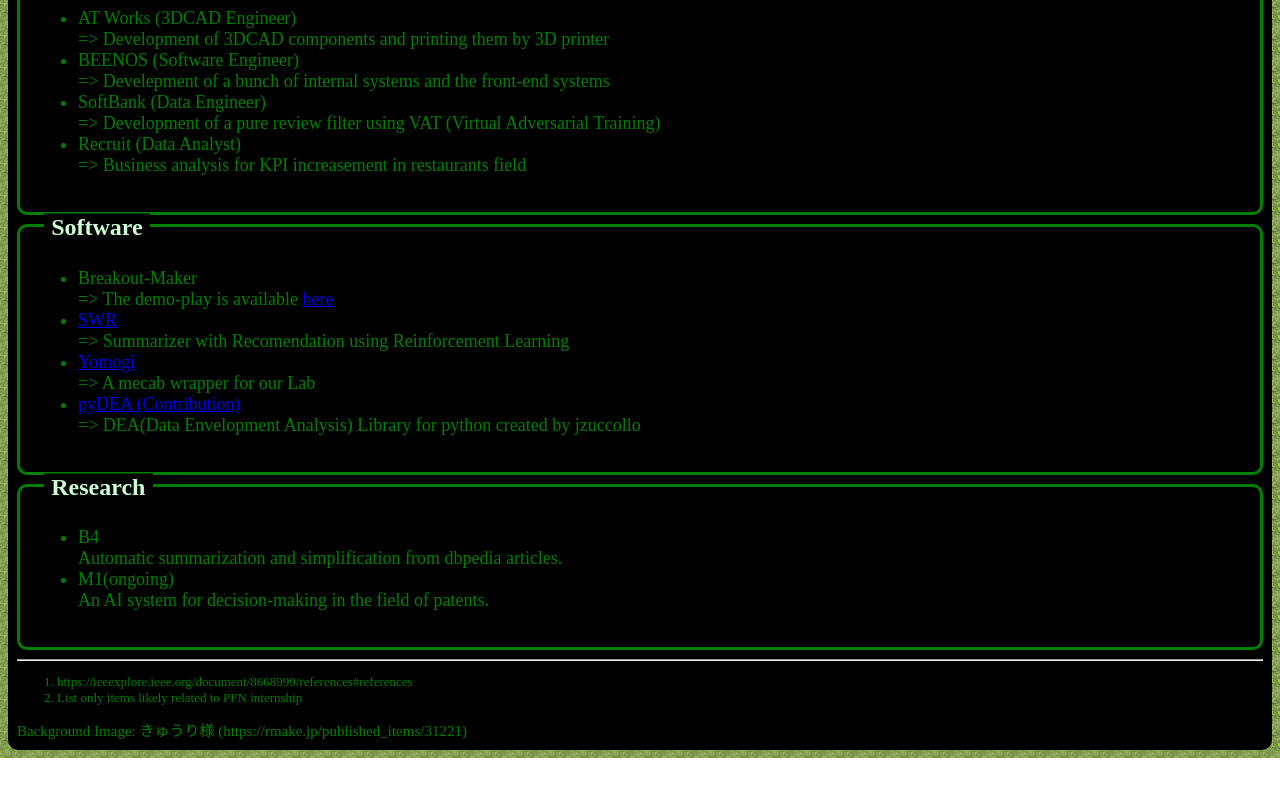
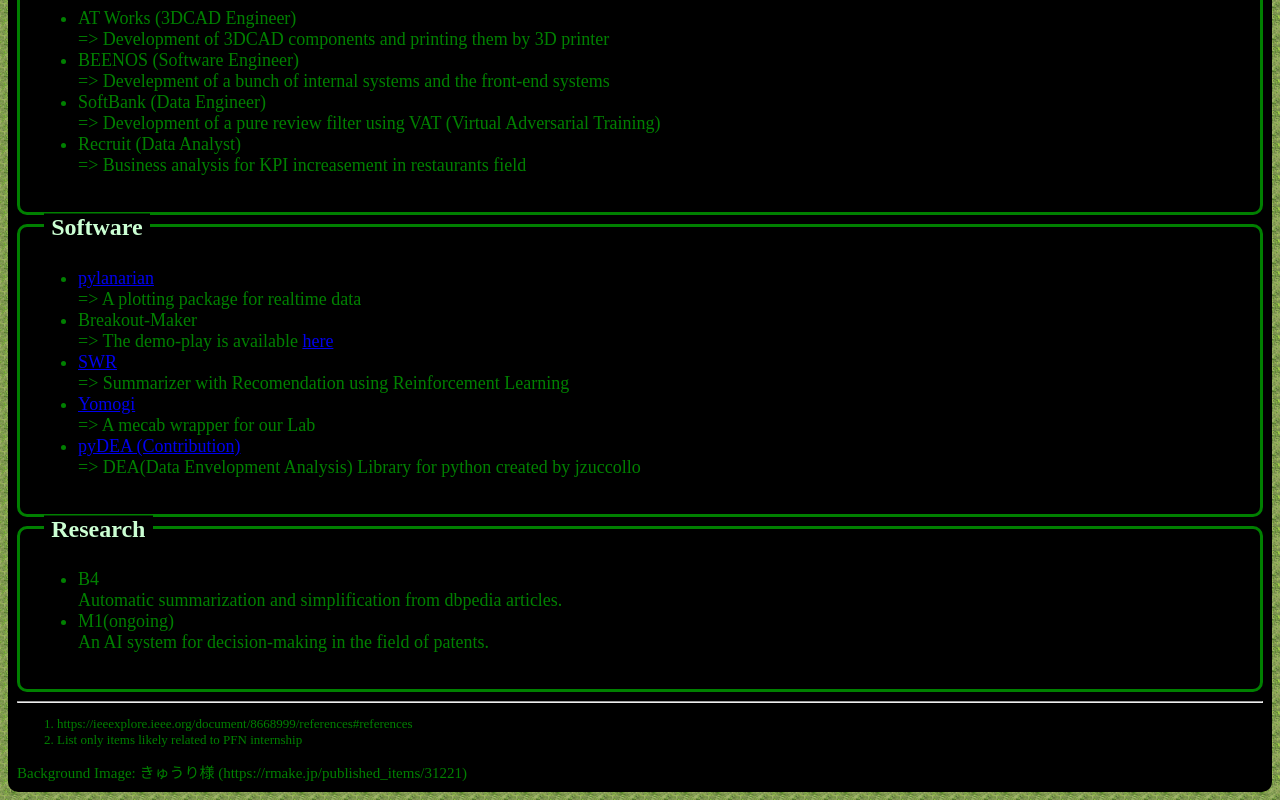
Before and after one commit to pomcho555/pomcho555.github.io, a plain HTML site: page index.html in a window 1280 px wide. Shown: the part 1255-2055 px from the top of the page. Before the commit the page ends 2013 px from the top, so only its background shows below. Drawn offline with Linux system fonts and the light colour scheme; a web font is replaced by a local one.

Commit message:
Update index.html
Add a new software information

```diff
--- a/index.html
+++ b/index.html
@@ -130,6 +130,8 @@
   <div class="caption">Software</div>
   <div class="content">
     <ul>
+      <li><a href="https://github.com/pomcho555/pylanarian">pylanarian</a></li>
+      => A plotting package for realtime data
       <li>Breakout-Maker</li>
       => The demo-play is available <a href="https://pomcho555.github.io/Breakout-Maker/">here</a>
       <li><a href="https://github.com/pomcho555/SwR">SWR</a></li>
```
